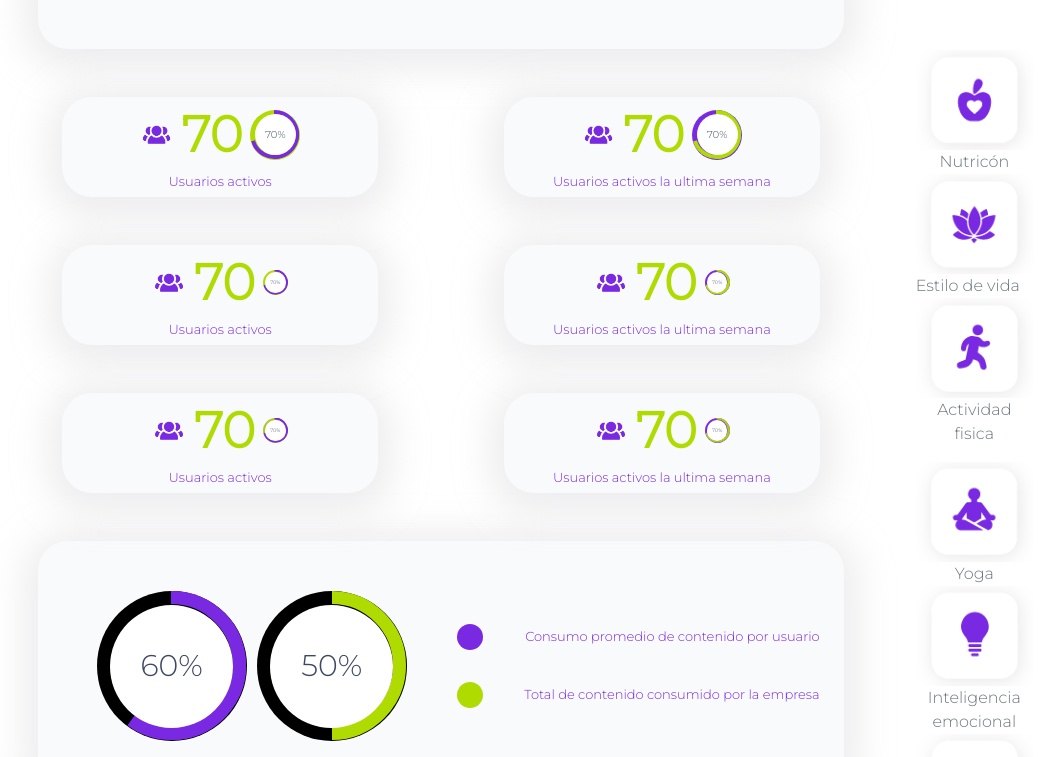
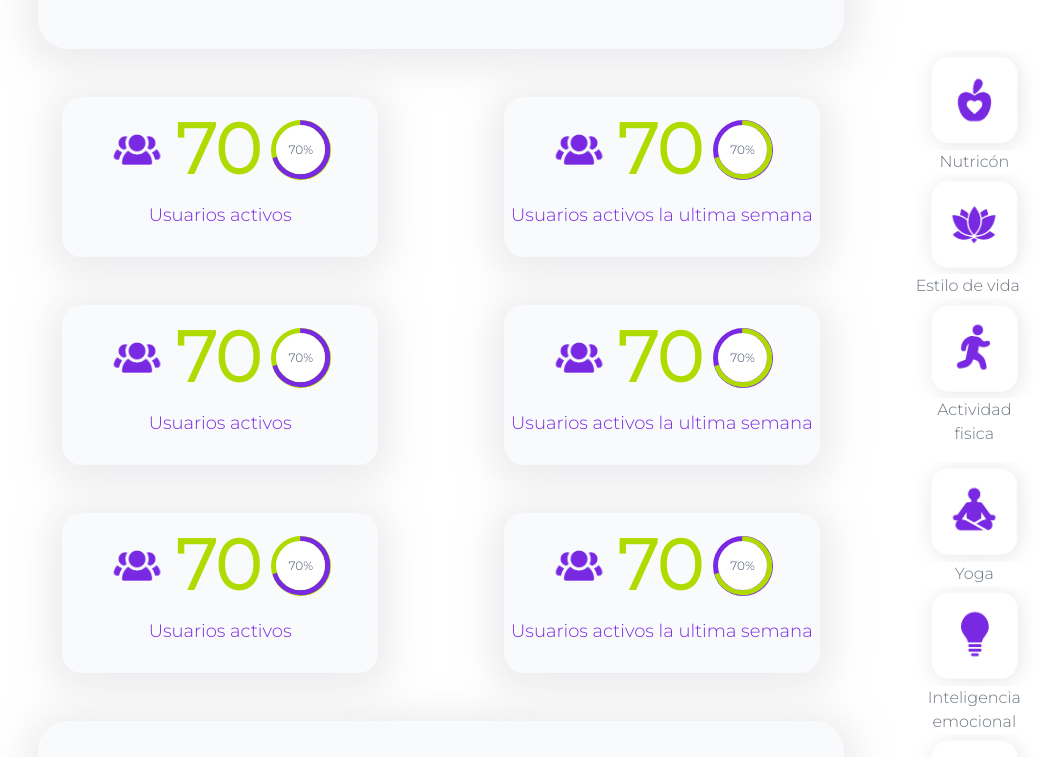
Before and after one commit to anfemoca19/proyecto_impacta, a React (Create React App) app: page /dashboard in a window 1280 px wide. Shown: the part 583-1340 px from the top of the page, without its empty margins (199-1250 px from the left). Built offline with nearby package versions, Linux system fonts and the light colour scheme.

Commit message:
Se modifica el nombre del componente dashboard y los container usuaris activos para web

```diff
--- a/src/App.jsx
+++ b/src/App.jsx
@@ -1,7 +1,7 @@
 import { Route, BrowserRouter, Routes } from "react-router-dom";
 import Configruation from "./pages/Configuration/configurarion";
 import Courses from "./pages/Courses/courses";
-import Dashboard from "./pages/Dashboart/dashboart";
+import Dashboard from "./pages/Dashboart/dashboard";
 import ForgotPass from "./pages/ForgotPass/forgotPass";
 import Login from "./pages/Login/login";
 import NotFound from "./pages/NotFount/NotFound";
--- a/src/components/Header/header.module.scss
+++ b/src/components/Header/header.module.scss
@@ -1,5 +1,5 @@
 
-//estilos para mobil
+//estilos para mobile
 @media only screen and  (max-width: 480px) {
   .container-web{
     display: none;
--- a/src/pages/Dashboart/dashboart.jsx
+++ b/src/pages/Dashboart/dashboard.jsx
@@ -5,10 +5,9 @@ import {
   YAxis,
   CartesianGrid,
   Tooltip,
-  Legend,
   ResponsiveContainer,
 } from "recharts";
-import styles from "./dashboart.module.scss";
+import styles from "./dashboard.module.scss";
 import AccountUser from "../../components/AcountUser/accountUser";
 import Calendar from "../../components/Calendar/Calendar";
 import Categorias from "../../components/Categories/categories";
@@ -139,7 +138,7 @@ export default function Dashboard() {
             <div
               className={clsx(
                 "col-5 text-center",
-                styles["styles-background"],
+                styles["styles-background-active"],
                 styles["container-acountUser"]
               )}
             >
@@ -153,7 +152,7 @@ export default function Dashboard() {
                 <ChartPie
                   percentage="70"
                   color="#7929e2"
-                  size="50px"
+                  size="60px"
                   remainingColor="#afdb00"
                 />
               </div>
@@ -164,7 +163,7 @@ export default function Dashboard() {
             <div
               className={clsx(
                 "col-5 text-center",
-                styles["styles-background"],
+                styles["styles-background-active"],
                 styles["container-acountUser"]
               )}
             >
@@ -178,7 +177,7 @@ export default function Dashboard() {
                 <ChartPie
                   percentage="70"
                   color="#afdb00"
-                  size="50px"
+                  size="60px"
                   remainingColor="#7929e2"
                 />
               </div>
@@ -187,17 +186,17 @@ export default function Dashboard() {
               </span>
             </div>
           </div>
-          {/* mobile */}
+
           <div
             className={clsx(
               "container-fluid d-flex justify-content-between align-items-center mt-5 mb-5",
-              styles["container-mobile"]
+              styles["hola"]
             )}
           >
             <div
               className={clsx(
                 "col-5 text-center",
-                styles["styles-background"],
+                styles["styles-background-active"],
                 styles["container-acountUser"]
               )}
             >
@@ -211,7 +210,7 @@ export default function Dashboard() {
                 <ChartPie
                   percentage="70"
                   color="#7929e2"
-                  size="25px"
+                  size="60px"
                   remainingColor="#afdb00"
                 />
               </div>
@@ -222,7 +221,7 @@ export default function Dashboard() {
             <div
               className={clsx(
                 "col-5 text-center",
-                styles["styles-background"],
+                styles["styles-background-active"],
                 styles["container-acountUser"]
               )}
             >
@@ -236,7 +235,7 @@ export default function Dashboard() {
                 <ChartPie
                   percentage="70"
                   color="#afdb00"
-                  size="25px"
+                  size="60px"
                   remainingColor="#7929e2"
                 />
               </div>
@@ -245,9 +244,6 @@ export default function Dashboard() {
               </span>
             </div>
           </div>
-          {/*  */}
-
-          {/* tablet */}
           <div
             className={clsx(
               "container-fluid d-flex justify-content-between align-items-center mt-5 mb-5",
@@ -257,7 +253,7 @@ export default function Dashboard() {
             <div
               className={clsx(
                 "col-5 text-center",
-                styles["styles-background"],
+                styles["styles-background-active"],
                 styles["container-acountUser"]
               )}
             >
@@ -271,8 +267,8 @@ export default function Dashboard() {
                 <ChartPie
                   percentage="70"
                   color="#7929e2"
-                  size="25px"
-                  remainingColor="#abc821"
+                  size="60px"
+                  remainingColor="#afdb00"
                 />
               </div>
               <span className={clsx(styles["style-text"])}>
@@ -282,7 +278,7 @@ export default function Dashboard() {
             <div
               className={clsx(
                 "col-5 text-center",
-                styles["styles-background"],
+                styles["styles-background-active"],
                 styles["container-acountUser"]
               )}
             >
@@ -295,8 +291,8 @@ export default function Dashboard() {
                 <span className={clsx(styles["style-number"])}>70</span>
                 <ChartPie
                   percentage="70"
-                  color="#abc821"
-                  size="25px"
+                  color="#afdb00"
+                  size="60px"
                   remainingColor="#7929e2"
                 />
               </div>
@@ -305,7 +301,8 @@ export default function Dashboard() {
               </span>
             </div>
           </div>
-          {/*  */}
+
+          {/* piecharweb */}
           <div
             className={clsx(
               "container-fluid d-flex justify-content-between  align-items-center mt-5",
--- a/src/pages/Dashboart/dashboart.module.scss
+++ b/src/pages/Dashboart/dashboard.module.scss
@@ -1,10 +1,10 @@
 
 @media only screen and (max-width: 480px) {
   .container-web{
-    display: none;
+    display: none !important;
   }
   .contianer-tablet{
-    display: none;
+    display: none !important;
   }
   .contianer-mobile{
     display: flex;
@@ -22,6 +22,12 @@
 
   .styles-background {
     border-radius: 30px;
+    background-color: #f9fafb;
+    box-shadow: 0px 6px 36px 14px #e6e6e8b4;
+    font-size: 10px;
+  }
+  .styles-background-active{
+    border-radius: 10px;
     background-color: #f9fafb;
     box-shadow: 0px 6px 36px 14px #e6e6e8b4;
     font-size: 10px;
@@ -53,7 +59,7 @@
   }
 
   .contianer-circleCahrt-mobile{
-    display: none;
+    display: none !important;
   }
 
   .contianer-circleCahrt-web{
@@ -72,6 +78,7 @@
     justify-content: center;
     gap: 8px;
   }
+
   .style-container-pieChart{
     display: flex;
     align-items: center;
@@ -204,15 +211,11 @@
 @media only screen and (min-width: 1000px) {
 
   .contianer-mobile{
-    display: none;
+    display: none !important;;
   }
 
   .contianer-tablet{
-    display: none;
-  }
-
-  .contianer-mobile{
-    display: none;
+    display: none !important;;
   }
 
   .container-web{
@@ -237,26 +240,35 @@
     font-size: 10px;
   }
 
-  .container-acountUser {
-    height: 100px;
+   /* container consumo */
+  .styles-background-active{
+    border-radius: 20px;
+    background-color: #f9fafb;
+    box-shadow: 0px 6px 36px 14px #e6e6e8b4;
   }
 
   .style-text {
     color: #7929e2;
-    font-size: 13px;
+    font-size: 18px;
   }
 
   .style-number {
     color: #afdb00;
-    font-size: 50px;
+    font-size: 70px;
     font-weight: bold;
   }
 
   .user-icon {
-    height: 30px;
+    height: 50px;
   }
 
-  /* container consumo */
+  .container-acountUser {
+    height: 160px;
+  }
+
+  .contianer-circleCahrt-mobile{
+    display: none !important;
+  }
 
   .container-consumo {
     height: 250px;
@@ -265,15 +277,18 @@
   .style-circle-chart {
     height: 100px;
   }
+
   .styele-text{
     font-size: 14px;
   }
+
   .style-container-user{
     display: flex;
     align-items: center;
     justify-content: center;
-    gap: 8px;
+    gap: 10px;
   }
+
   .style-container-pieChart{
     display: flex;
     align-items: center;
```
